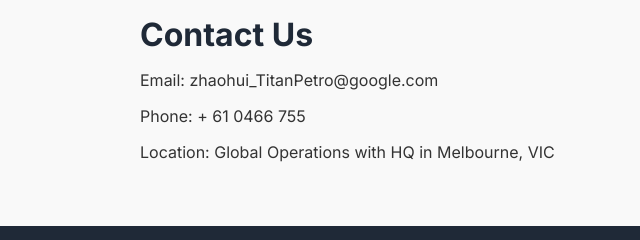
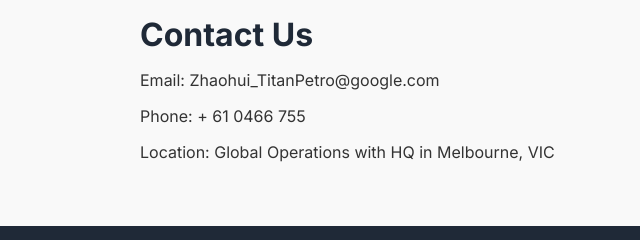
Before and after one commit to TheSkyTop/Titan_Petro, a plain HTML site: page index.html in a window 1280 px wide. Shown: the part 1194-1434 px from the top of the page, 0-640 px from the left. Drawn offline with Linux system fonts and the light colour scheme.

Commit message:
Update index.html

```diff
--- a/index.html
+++ b/index.html
@@ -114,7 +114,7 @@
 
   <section class="section" id="contact">
     <h2>Contact Us</h2>
-    <p>Email: zhaohui_TitanPetro@google.com</p>
+    <p>Email: Zhaohui_TitanPetro@google.com</p>
     <p>Phone: + 61 0466 755</p>
     <p>Location: Global Operations with HQ in Melbourne, VIC</p>
   </section>
```
